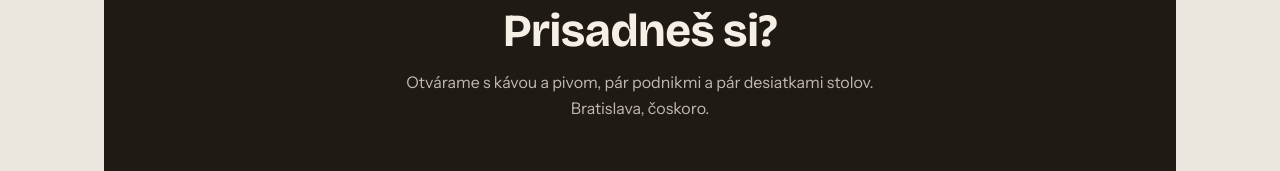
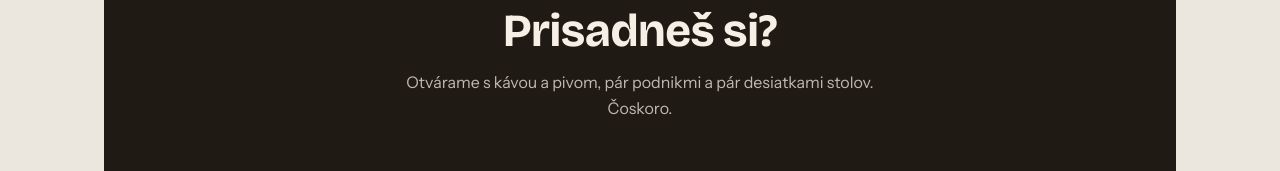
Before and after one commit to tomasmajercik/AIBW-landing-page, a React (Vite) app: page / in a window 1280 px wide. Shown: the part 3278-3449 px from the top of the page. Built offline with nearby package versions, Linux system fonts and the light colour scheme.

Commit message:
Zaverecna sekcia: len Coskoro

```diff
--- a/src/components/Closing.jsx
+++ b/src/components/Closing.jsx
@@ -6,7 +6,7 @@ export default function Closing() {
         <h2>Prisadneš si?</h2>
         <p>
           Otvárame s kávou a pivom, pár podnikmi a pár desiatkami stolov.
-          Bratislava, čoskoro.
+          Čoskoro.
         </p>
       </div>
     </section>
```
